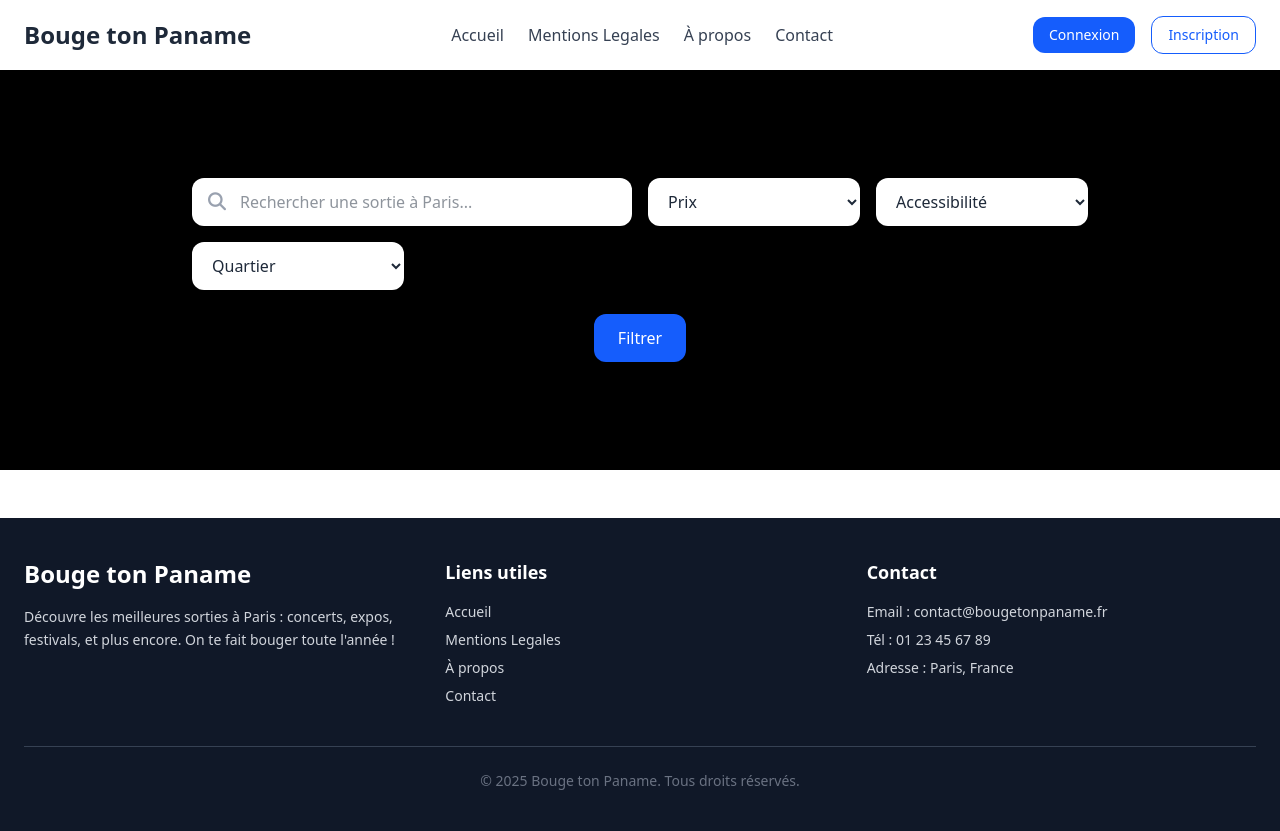
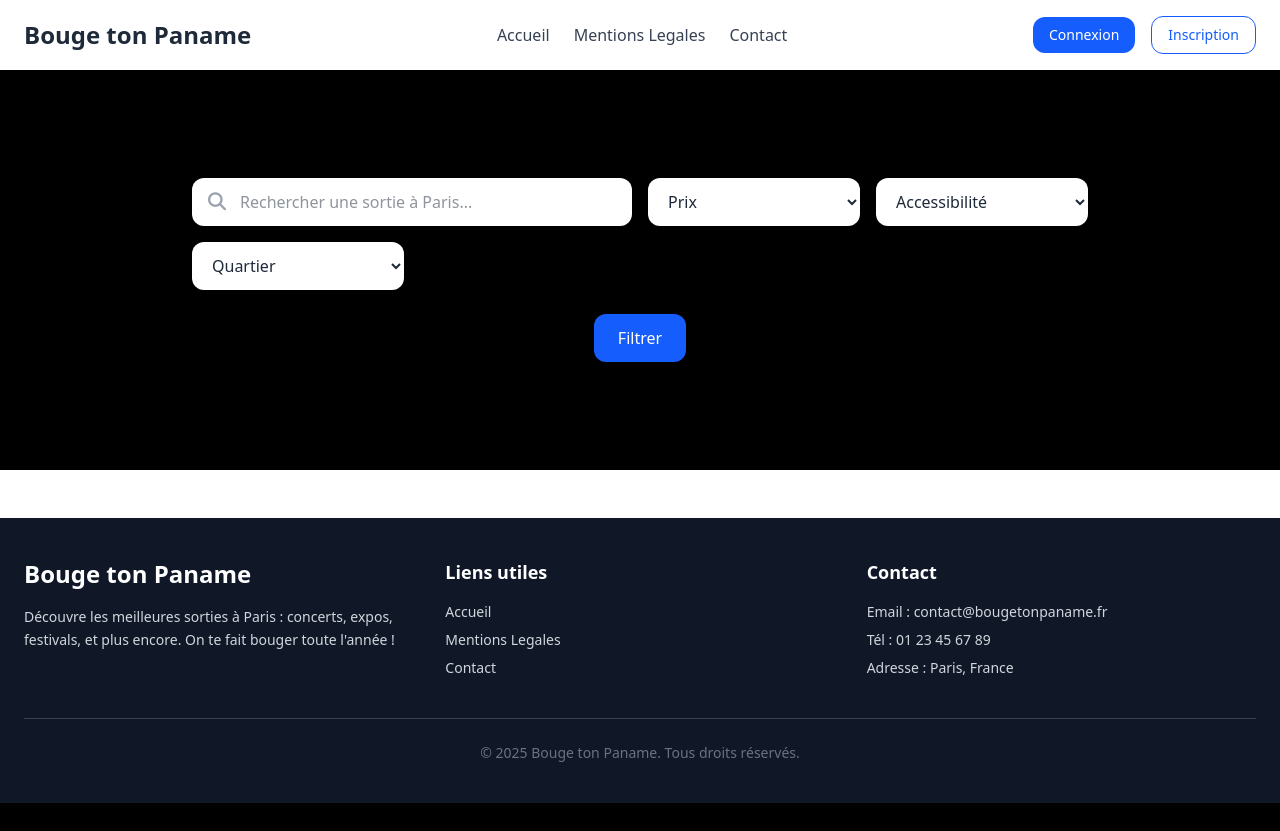
Before and after one commit to Douxzy/Bouge-ton-Paname, a PHP site: page /index.php in a window 1280 px wide. After the commit the page ends 803 px from the top, so only its background shows below. Run offline with PHP 8.4, Linux system fonts and the light colour scheme; data that the repository does not hold is empty.

Commit message:
Fix/header et footer

```diff
--- a/www/vue/footer/footer.php
+++ b/www/vue/footer/footer.php
@@ -12,9 +12,7 @@
             <h3 class="text-lg font-semibold text-white mb-4">Liens utiles</h3>
             <ul class="space-y-2 text-sm">
                 <li><a href="<?php __DIR__; ?>index.php" class="hover:text-white transition">Accueil</a></li>
-                <li><a href="<?php __DIR__; ?>mentions-legales.php" class="hover:text-white transition">Mentions
-                        Legales</a></li>
-                <li><a href="#" class="hover:text-white transition">À propos</a></li>
+                <li><a href="<?php __DIR__; ?>mentions-legales.php" class="hover:text-white transition">Mentions Legales</a></li>
                 <li><a href="<?php __DIR__; ?> contact.php" class="hover:text-white transition">Contact</a></li>
             </ul>
         </div>
--- a/www/vue/header/header.php
+++ b/www/vue/header/header.php
@@ -19,7 +19,6 @@
                 <ul class="hidden md:flex space-x-6 text-gray-700 font-medium">
                     <li><a href="<?php __DIR__; ?>index.php" class="hover:text-blue-600 transition">Accueil</a></li>
                     <li><a href="<?php __DIR__; ?>mentions-legales.php" class="hover:text-blue-600 transition">Mentions Legales</a></li>
-                    <li><a href="#" class="hover:text-blue-600 transition">À propos</a></li>
                     <li><a href="<?php __DIR__; ?> contact.php" class="hover:text-blue-600 transition">Contact</a></li>
                 </ul>
                 <div class="hidden md:flex items-center space-x-4">
```
